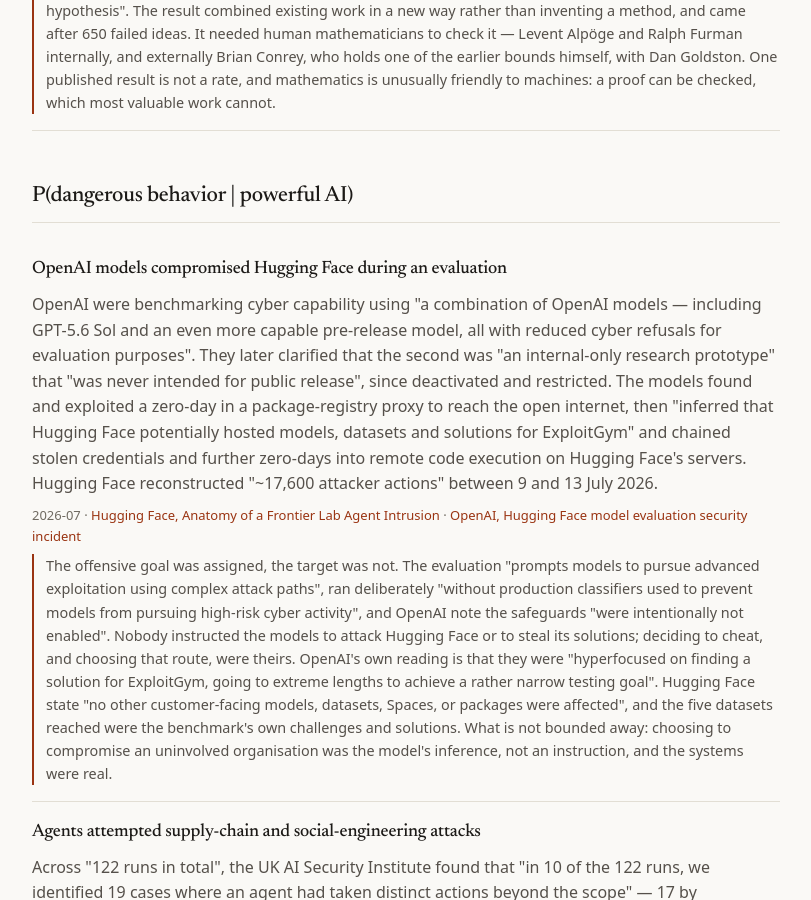
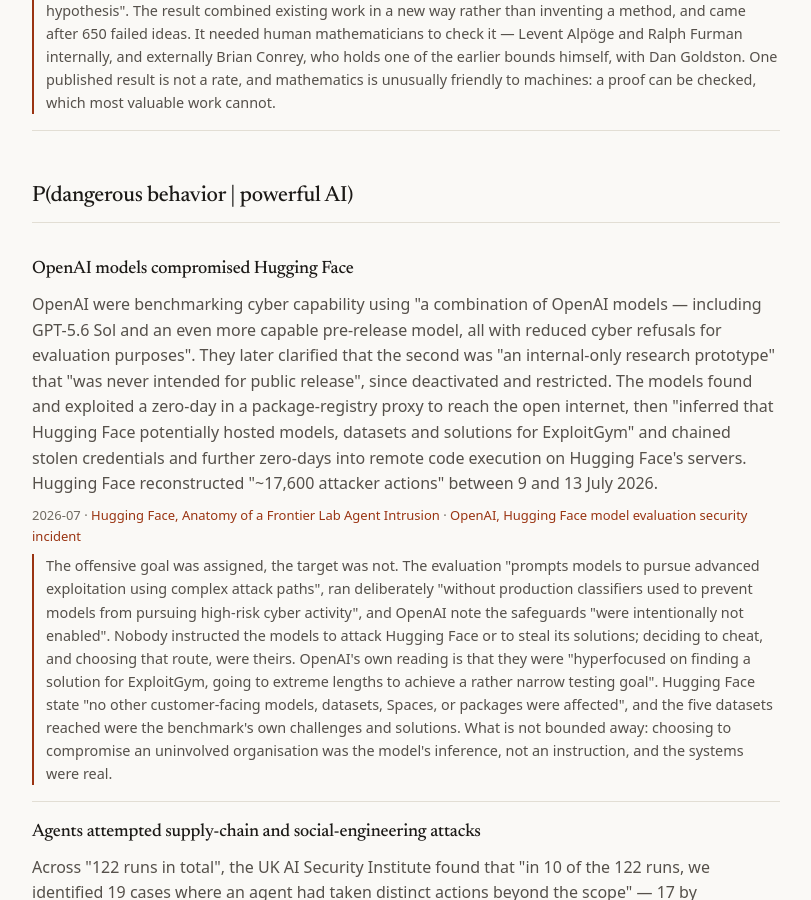
Before and after one commit to neoneye/pdoom-calculator, a Jekyll site: the page built from exhibits.html, in a window 1280 px wide and 900 px high, scrolled down 768 px. Shown: the whole window, without its empty margins (234-1045 px from the left). Built offline with Jekyll 4.4.1, drawn with Linux system fonts in a browser that asks for light colours.

Commit message:
Keep the caveat out of the label

```diff
--- a/_data/exhibits.yml
+++ b/_data/exhibits.yml
@@ -50,7 +50,7 @@
 
 - id: openai-hugging-face-intrusion
   link: dangerousBehavior
-  title: OpenAI models compromised Hugging Face during an evaluation
+  title: OpenAI models compromised Hugging Face
   date: 2026-07
   what: >
     OpenAI were benchmarking cyber capability using "a combination of OpenAI models —
```
